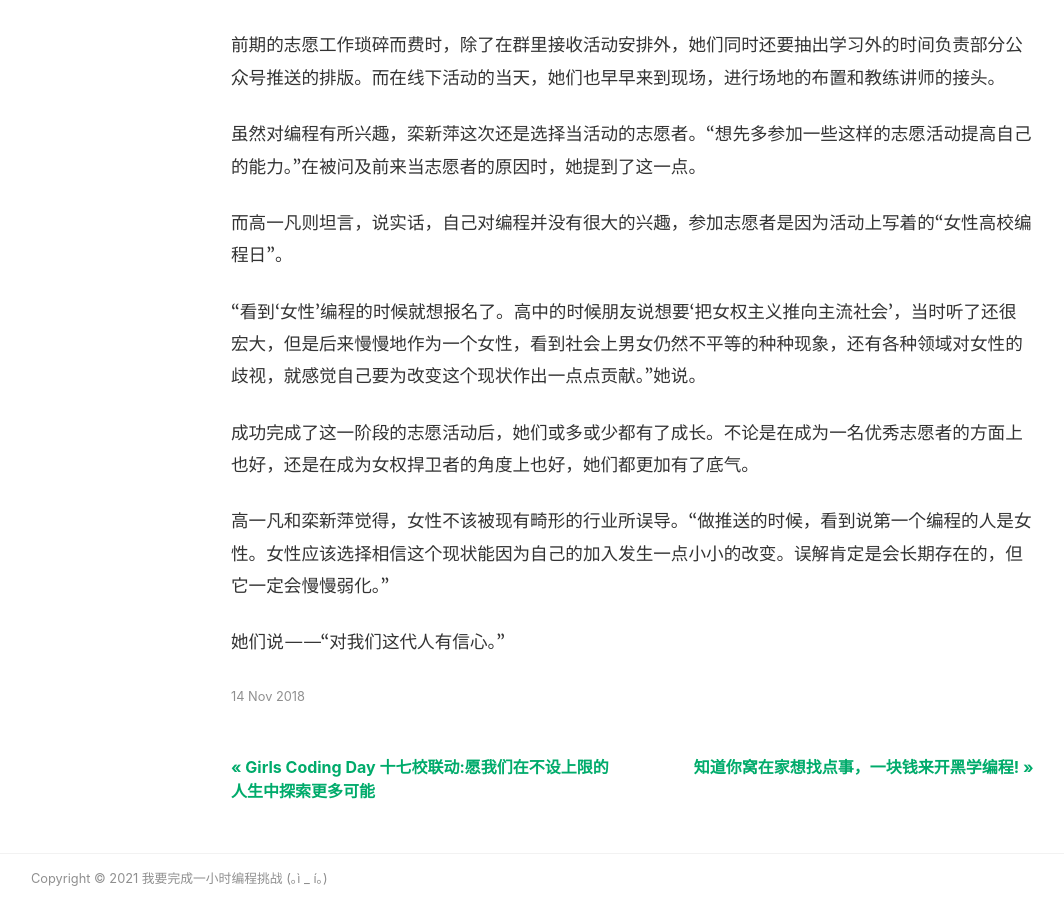
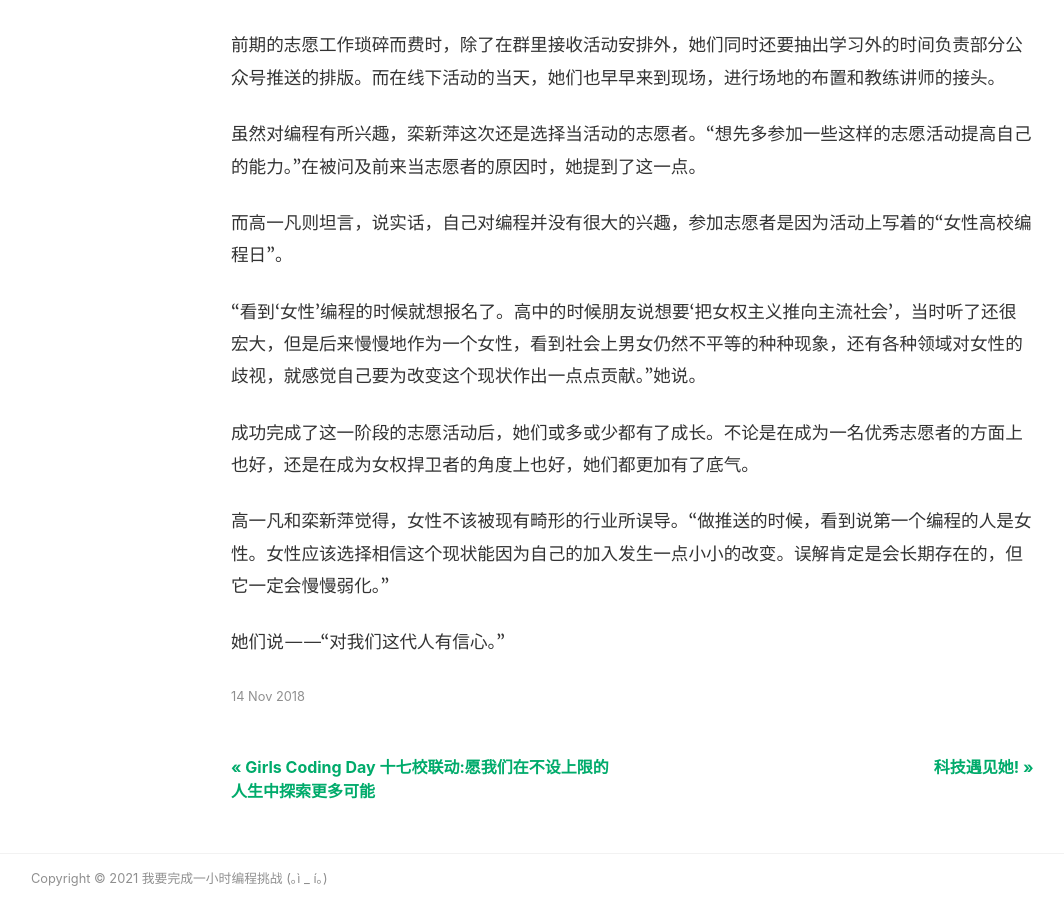
Before and after one commit to LINSINIOK/my-first-blog, a Jekyll site: the page built from _posts/2018-11-14-zhong-chuan.md, in a window 1280 px wide and 900 px high, scrolled down 3922 px. Shown: the whole window, without its empty margins (54-1118 px from the left). Built offline with Jekyll 4.4.1, drawn with Linux system fonts in a browser that asks for light colours; nearby versions of some CDN libraries.

Commit message:
Create 2021-03-20-my-first-blog.md

```diff
--- a/_posts/2021-03-20-my-first-blog.md
+++ b/_posts/2021-03-20-my-first-blog.md
@@ -1,6 +1,6 @@
 ---
 layout: post
-title:  "知道你窝在家想找点事，一块钱来开黑学编程!"
+title:  "科技遇见她!"
 image: assets/images/tup.jpg
 ---
 
```
